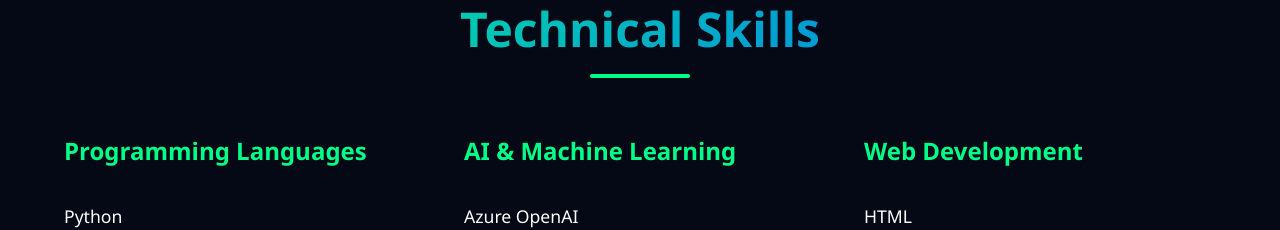
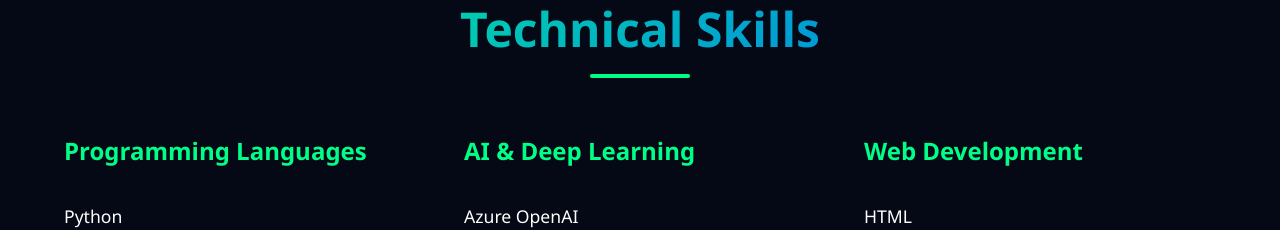
Before and after one commit to mushafmirdev/mushaf-portfolio-ai, a plain HTML site: page index.html in a window 1280 px wide. Shown: the part 3520-3750 px from the top of the page. Drawn offline with nearby package versions, Linux system fonts and the light colour scheme; animation ran at ten frames a second.

Commit message:
Change heading from 'Machine Learning' to 'Deep Learning'

```diff
--- a/index.html
+++ b/index.html
@@ -260,7 +260,7 @@
                 </div>
 
                 <div class="skill-category">
-                    <h3>AI & Machine Learning</h3>
+                    <h3>AI & Deep Learning</h3>
                     <div class="skill-bars">
                         <div class="skill-bar">
                             <span class="skill-name">Azure OpenAI</span>
```
